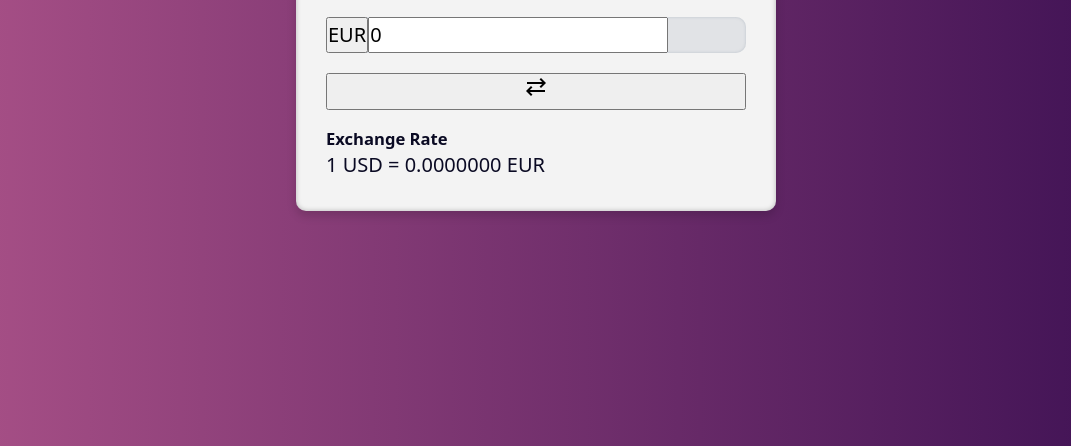
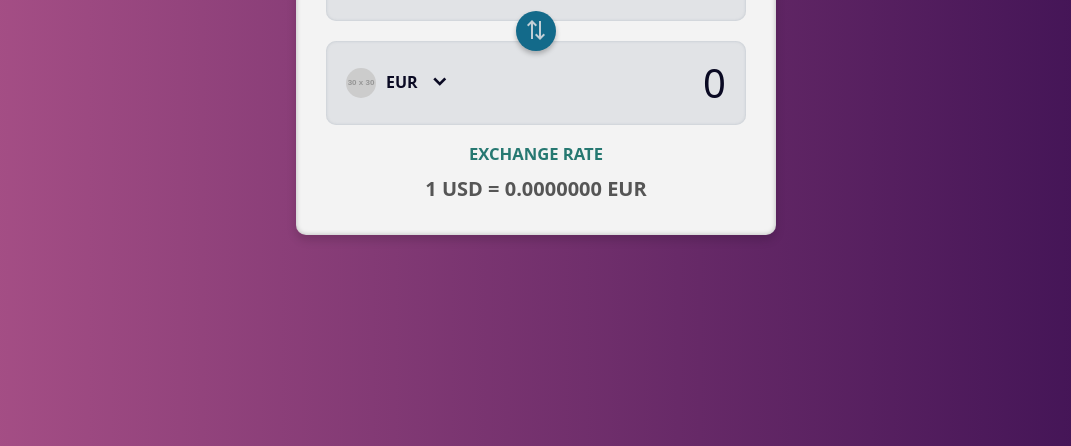
Before and after one commit to cmtayl0r/currency-converter, a website built with Vite: page index.html in a window 1280 px wide. Shown: the part 354-800 px from the top of the page, without its empty margins (104-1175 px from the left). Built offline with nearby package versions, Linux system fonts and the light colour scheme; placeholder pictures from the web are drawn by us.

Commit message:
add css styling

```diff
--- a/index.html
+++ b/index.html
@@ -5,6 +5,7 @@
         <link rel="icon" type="image/svg+xml" href="/vite.svg" />
         <meta name="viewport" content="width=device-width, initial-scale=1.0" />
         <title>Currency Converter</title>
+        <link rel="stylesheet" href="src/styles/main.css" />
         <link
             rel="stylesheet"
             href="https://fonts.googleapis.com/css2?family=Material+Symbols+Outlined:opsz,wght,FILL,GRAD@20..48,100..700,0..1,-50..200"
@@ -38,6 +39,27 @@
                 <h5>Exchange Rate</h5>
                 <span id="exchange-rate">1 USD = 0.0000000 EUR</span>
             </div>
+            <!-- Drawer -->
+            <div id="drawer" class="drawer">
+                <div class="title">
+                    <button id="dismiss-btn">
+                        <span class="material-symbols-outlined"> west </span>
+                    </button>
+                    <h3>Select Currency</h3>
+                </div>
+                <div class="search">
+                    <input type="search" id="search" placeholder="Search" />
+                </div>
+                <ul class="currency-list" id="currency-list">
+                    <li>
+                        <img src="https://placehold.co/48" alt="" />
+                        <div>
+                            <h4>USD</h4>
+                            <p>US Dollar</p>
+                        </div>
+                    </li>
+                </ul>
+            </div>
         </main>
         <script type="module" src="/main.js"></script>
     </body>
--- a/main.js
+++ b/main.js
@@ -1,4 +1,33 @@
-import './src/styles/main.css';
 import axios from 'axios';
 
 // fca_live_9yWcaJ8XzcMUnwWXMLF0GHVLBVAnl3ROKuSUdu4Q
+
+// -----------------------------------------------------------------------------
+// DOM SELECTORS
+// -----------------------------------------------------------------------------
+
+// -----------------------------------------------------------------------------
+// EVENT LISTENERS
+// -----------------------------------------------------------------------------
+
+// -----------------------------------------------------------------------------
+// EVENT HANDLERS
+// -----------------------------------------------------------------------------
+
+// -----------------------------------------------------------------------------
+// RENDER FUNCTIONS
+// -----------------------------------------------------------------------------
+
+// -----------------------------------------------------------------------------
+// HELPER FUNCTIONS
+// -----------------------------------------------------------------------------
+
+// -----------------------------------------------------------------------------
+// API FUNCTIONS
+// -----------------------------------------------------------------------------
+
+// -----------------------------------------------------------------------------
+// INITIALIZATION
+// -----------------------------------------------------------------------------
+
+document.addEventListener('DOMContentLoaded', () => {});
--- a/src/styles/base/global.css
+++ b/src/styles/base/global.css
@@ -1,6 +1,5 @@
 body {
     font-family: var(--ff-plain);
-    color: var(--clr-black);
     /*
     To sort horizontal scroll bar issue
     when using full-with trick on image and callout
--- a/src/styles/layout/structure.css
+++ b/src/styles/layout/structure.css
@@ -12,10 +12,18 @@
 }
 
 body {
+    color-scheme: light;
     display: grid;
     place-items: center;
     height: 100vh;
     background: linear-gradient(to right, #ad5389, #3c1053);
+    color: var(--clr-black);
+}
+
+*:focus-visible {
+    outline: 3px solid var(--clr-yellow);
+    outline-offset: 0.25rem;
+    border-radius: 0.125rem;
 }
 
 main {
@@ -40,6 +48,13 @@ h1 {
     font-size: var(--fs-1);
 }
 
+button {
+    border: none;
+    cursor: pointer;
+    font-size: 1rem;
+    color: var(--clr-black);
+}
+
 .controls {
     display: grid;
     gap: 20px;
@@ -50,4 +65,155 @@ h1 {
     background: var(--input-background);
     box-shadow: inset 0 0 3px var(--input-shadow);
     border-radius: 10px;
+    overflow: hidden;
 }
+.control button {
+    --image: url(https://placehold.co/30/teal/white?text=$);
+    font-weight: var(--fw-semiBold);
+    background: transparent;
+    margin-left: 20px;
+    display: flex;
+    align-items: center;
+    gap: 10px;
+}
+.control button::before {
+    content: '';
+    width: 30px;
+    height: 30px;
+    border-radius: 50%;
+    background: teal var(--image) center no-repeat;
+}
+.control button::after {
+    font-family: 'Material Symbols Outlined';
+    font-size: 1.5rem;
+    content: '\e5cf';
+}
+
+.control button:hover {
+    color: var(--clr-green);
+}
+
+.control input {
+    font-size: 2.5rem;
+    text-align: end;
+    background: transparent;
+    width: 100%;
+    border: none;
+    outline: none;
+    padding: 10px 20px;
+    color: var(--clr-black);
+}
+
+.control input::-webkit-inner-spin-button,
+.control input::-webkit-outer-spin-button {
+    -webkit-appearance: none;
+    margin: 0;
+}
+
+.swap-btn {
+    width: 40px;
+    height: 40px;
+    border-radius: 50%;
+    background: var(--clr-blue);
+    color: #c2cfd6;
+    line-height: 1;
+    box-shadow: 0 3px 5px var(--shadow-1);
+
+    /* Position the button */
+    position: absolute;
+    top: 50%;
+    inset-inline-start: 50%;
+    transform: translate(-50%, -50%);
+    /* Animation */
+    transition: 0.3s;
+}
+
+.swap-btn:hover {
+    background: var(--clr-green);
+}
+
+.swap-btn span {
+    rotate: 90deg;
+    /* Get property value form parent */
+    transition: inherit;
+}
+
+.swap-btn:hover span {
+    rotate: 270deg;
+}
+
+.exchange-rate {
+    text-align: center;
+
+    & h5 {
+        text-transform: uppercase;
+        color: var(--clr-green);
+    }
+    span {
+        margin-top: 10px;
+        display: inline-block;
+        font-weight: var(--fw-semiBold);
+        color: var(--clr-exchange-rate);
+    }
+}
+
+.drawer {
+    position: absolute;
+    inset: 0;
+    background: var(--clr-white);
+    display: grid;
+    align-content: start;
+    padding: 20px;
+    gap: 20px;
+    /* Animation starting point */
+    transform: translateY(100%);
+    transition: transform 0.6s cubic-bezier(0.16, 1, 0.3, 1);
+
+    &.show {
+        transform: translateY(0);
+    }
+
+    & .title {
+        text-align: center;
+        position: relative;
+
+        & button {
+            position: absolute;
+            top: 50%;
+            inset-inline-start: 0;
+            transform: translateY(-50%);
+            background: transparent;
+            opacity: 0.5;
+
+            &:hover {
+                opacity: 1;
+            }
+        }
+    }
+}
+
+.search input {
+    width: 100%;
+    font-size: var(--fs-base);
+    padding: 10px 20px;
+    border: 1px solid var(--input-border);
+    border-radius: 10px;
+    /* outline-color: var(--clr-green); */
+}
+
+.currency-list {
+    list-style-type: none;
+    overflow-y: auto;
+
+    & li {
+        display: flex;
+        align-items: center;
+        gap: 10px;
+        cursor: pointer;
+        padding-block: 5px;
+
+        &:first-child {
+            padding-block-start: 0;
+        }
+    }
+}
```
